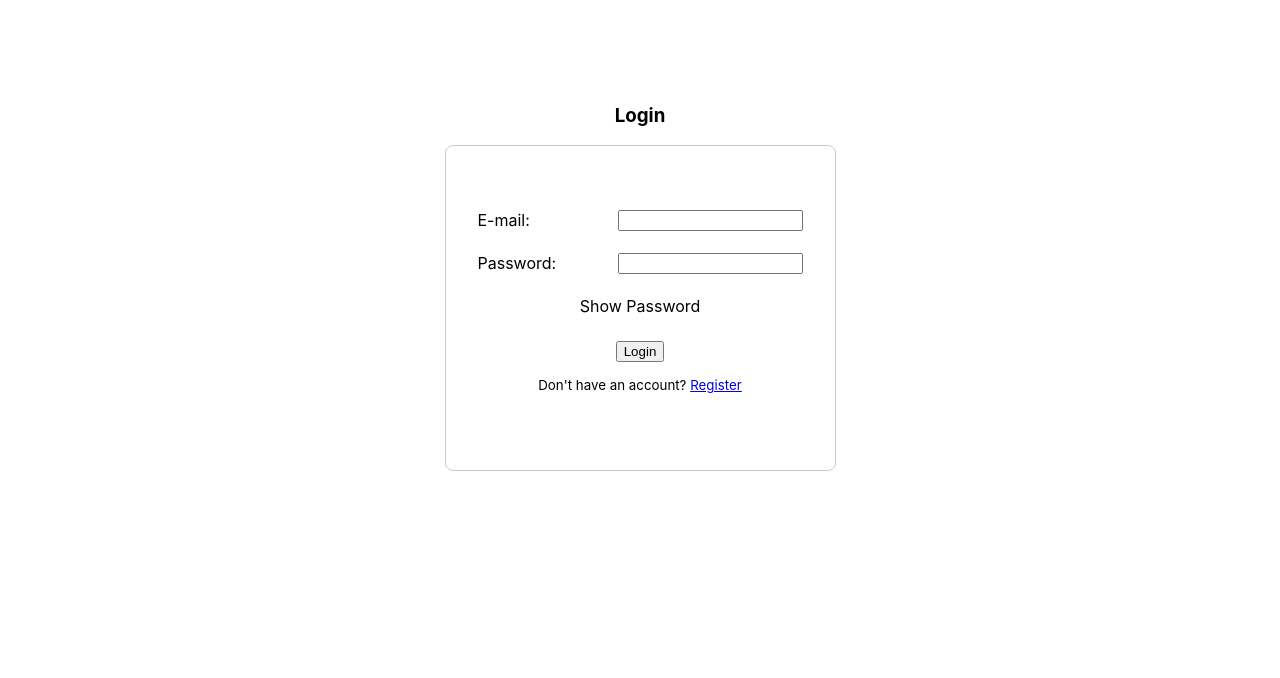
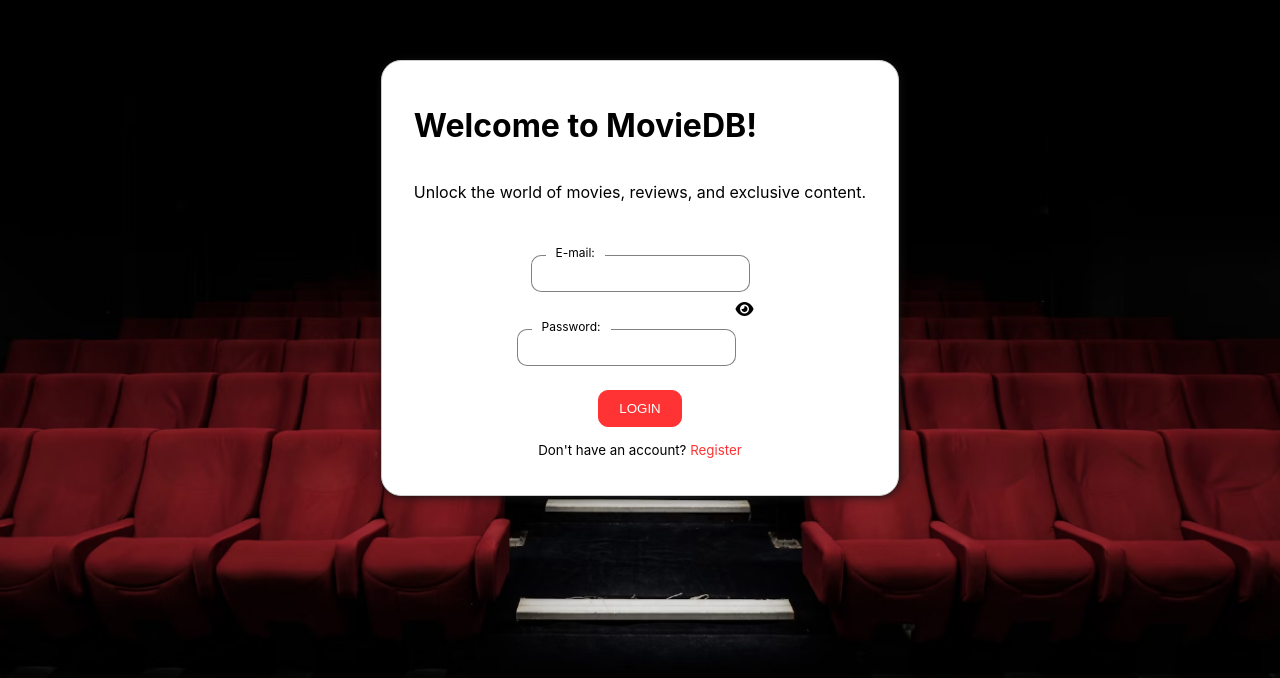
Before and after one commit to FrancAlvenn/ADT313, a React (Create React App) app: page / in a window 1280 px wide. Shown: the part 122-800 px from the top of the page. Built offline with nearby package versions, Linux system fonts and the light colour scheme.

Commit message:
Admin Login and Registration UI Update

```diff
--- a/package.json
+++ b/package.json
@@ -3,6 +3,7 @@
   "version": "0.1.0",
   "private": true,
   "dependencies": {
+    "@fortawesome/fontawesome-free": "^6.6.0",
     "@testing-library/jest-dom": "^5.17.0",
     "@testing-library/react": "^13.4.0",
     "@testing-library/user-event": "^13.5.0",
--- a/src/App.js
+++ b/src/App.js
@@ -6,6 +6,8 @@
 import Dashboard from './pages/Main/Dashboard/Dashboard';
 import Main from './pages/Main/Main';
 import Register from './pages/Public/Register/Register';
+import '@fortawesome/fontawesome-free/css/all.min.css';
+
 
 const router = createBrowserRouter([
   {
--- a/src/index.css
+++ b/src/index.css
@@ -1,6 +1,6 @@
 body {
   margin: 0;
-  font-family: -apple-system, BlinkMacSystemFont, 'Segoe UI', 'Roboto', 'Oxygen',
+  font-family: -apple-system, BlinkMacSystemFont, 'Inter', 'Segoe UI', 'Roboto', 'Oxygen',
     'Ubuntu', 'Cantarell', 'Fira Sans', 'Droid Sans', 'Helvetica Neue',
     sans-serif;
   -webkit-font-smoothing: antialiased;
--- a/src/pages/Public/Login/Login.css
+++ b/src/pages/Public/Login/Login.css
@@ -4,30 +4,94 @@
   justify-content: center;
   align-items: center;
   height: 100vh;
+  background-image: url(../../../../public/background.png);
+  background-size: cover;
+  object-fit: cover;
+  background-position: center;
+  z-index: -1;
 }
 
 .form-container {
+  max-width: 500px;
   padding: 4rem 2rem;
   border: 1px solid #ccc;
-  border-radius: 0.5rem;
+  border-radius: 20px;
   display: flex;
   flex-direction: column;
   justify-content: center;
   align-items: center;
+  background-color: hsla(0, 0%, 100%,1);
+  box-shadow: 1px 1px 10px hsl(0, 0%, 7%);
 }
+
+.login-header{
+  display: flex;
+  flex-direction: column;
+}
+
+.login-header h1{
+  font-size: 2rem;
+  width: fill;
+}
+
+.login-header p{
+  width: fill;
+
+}
+
 .form-container > div {
+  width: fill;
   margin-bottom: 12px;
 }
 
 .form-group {
   display: flex;
+  flex-direction: column;
+  gap: 10px;
+}
+
+
+input{
+  width: fill;
+  padding: 10px 20px;
+  border: 1px solid hsla(0, 0%, 49%, 0.966);
+  border-radius: 10px;
+}
+
+#icon-toggle{
+  float: right;
+  margin-top: -28px;
+  margin-right: 10px;
+  position: relative;
+  z-index: 2;
+}
+
+button{
+  width: fill;
+  padding: 10px 20px;
+  background-color: hsl(0, 100%, 60%);
+  border: 1px solid hsl(0, 100%, 60%);
+  border-radius: 10px;
+  color: white;
+}
+
+a{
+  text-decoration: none;
+  color: hsl(0, 100%, 60%);
 }
 
 .form-group label {
-  width: 70px;
-  margin-right: 8px;
-  text-align: left;
+  width: fit-content !important;
+  padding: 0px 10px;
+  position: relative;
+  left: 15px;
+  top: 15px;
+  font-size: 12px;
+  pointer-events: none;
+  transition: all 0.3s;
+  background-color: white;
 }
+
 .errors {
   color: red;
   font-size: 12px;
--- a/src/pages/Public/Login/Login.jsx
+++ b/src/pages/Public/Login/Login.jsx
@@ -71,45 +71,37 @@
   return (
     <div className='Login'>
       <div className='main-container'>
-        <h3>Login</h3>
+        <div className="background"></div>
         <form>
           <div className='form-container'>
+
+            <div className='login-header'>
+              <h1>Welcome to MovieDB!</h1>
+              <p>Unlock the world of movies, reviews, and exclusive content.</p>
+            </div>
+
             <div>
               <div className='form-group'>
                 <label>E-mail:</label>
-                <input
-                  type='text'
-                  name='email'
-                  ref={emailRef}
-                  onChange={(e) => handleOnChange(e, 'email')}
-                />
+                <input type='text' name='email' ref={emailRef} onChange={(e) => handleOnChange(e, 'email')}/>
               </div>
-              {debounceState && isFieldsDirty && email == '' && (
-                <span className='errors'>This field is required</span>
-              )}
+              {debounceState && isFieldsDirty && email == '' && (<span className='errors'>This field is required</span>)}
             </div>
+
             <div>
               <div className='form-group'>
                 <label>Password:</label>
-                <input
-                  type={isShowPassword ? 'text' : 'password'}
-                  name='password'
-                  ref={passwordRef}
-                  onChange={(e) => handleOnChange(e, 'password')}
-                />
+                <div>
+                  <input type={isShowPassword ? 'text' : 'password'} name='password' ref={passwordRef} onChange={(e) => handleOnChange(e, 'password')}/>
+                  <span className={`fas ${isShowPassword ? 'fa-eye-slash' : 'fa-eye'}` } id='icon-toggle' onClick={handleShowPassword} />
+                </div>
               </div>
-              {debounceState && isFieldsDirty && password == '' && (
-                <span className='errors'>This field is required</span>
-              )}
-            </div>
-            <div className='show-password' onClick={handleShowPassword}>
-              {isShowPassword ? 'Hide' : 'Show'} Password
+              {debounceState && isFieldsDirty && password == '' && (<span className='errors'>This field is required</span>)}
             </div>
 
+
             <div className='submit-container'>
-              <button
-                type='button'
-                disabled={status === 'loading'}
+              <button type='button' disabled={status === 'loading'}
                 onClick={() => {
                   if (status === 'loading') {
                     return;
@@ -131,7 +123,7 @@
                   }
                 }}
               >
-                {status === 'idle' ? 'Login' : 'Loading'}
+                {status === 'idle' ? 'LOGIN' : 'LOADING'}
               </button>
             </div>
             <div className='register-container'>
--- a/src/pages/Public/Register/Register.css
+++ b/src/pages/Public/Register/Register.css
@@ -4,32 +4,93 @@
   justify-content: center;
   align-items: center;
   height: 100vh;
-
+  background-image: url(../../../../public/background.png);
+  background-size: cover;
+  object-fit: cover;
+  background-position: center;
+  z-index: -1;
 }
 
 .form-container {
-    padding: 4rem 2rem;
+  max-width: 500px;
+  padding: 1.5rem 2rem;
   border: 1px solid #ccc;
-    border-radius: 0.5rem;
+  border-radius: 20px;
   display: flex;
   flex-direction: column;
   justify-content: center;
   align-items: center;
+  background-color: hsla(0, 0%, 100%,1);
+  box-shadow: 1px 1px 10px hsl(0, 0%, 7%);
 }
+
+.register-header{
+  display: flex;
+  flex-direction: column;
+}
+
+.register-header h1{
+  font-size: 2rem;
+  margin: 0;
+  width: fill;
+}
+
+.register-header p{
+  width: fill;
+  margin: 0;
+}
+
 .form-container > div {
-    margin-bottom: 12px;
+  width: fill;
 }
 
 .form-group {
   display: flex;
-    margin-bottom: 10px;
+  flex-direction: column;
+}
+
+
+input{
+  width: fill;
+  padding: 10px 20px;
+  border: 1px solid hsla(0, 0%, 49%, 0.966);
+  border-radius: 10px;
+}
+
+#icon-toggle{
+  float: right;
+  margin-top: -28px;
+  margin-right: 10px;
+  position: relative;
+  z-index: 2;
+}
+
+button{
+  width: fill;
+  padding: 10px 20px;
+  background-color: hsl(0, 100%, 60%);
+  border: 1px solid hsl(0, 100%, 60%);
+  border-radius: 10px;
+  color: white;
+}
+
+a{
+  text-decoration: none;
+  color: hsl(0, 100%, 60%);
 }
 
 .form-group label {
-    width: 130px;
-    margin-right: 10px;
-    text-align: left;
+  width: fit-content !important;
+  padding: 0px 10px;
+  position: relative;
+  left: 15px;
+  top: 15px;
+  font-size: 12px;
+  pointer-events: none;
+  transition: all 0.3s;
+  background-color: white;
 }
+
 .errors {
   color: red;
   font-size: 12px;
--- a/src/pages/Public/Register/Register.jsx
+++ b/src/pages/Public/Register/Register.jsx
@@ -102,88 +102,69 @@
   return (
     <div className='Register'>
       <div className='main-container'>
-        <h3>Register</h3>
+
         <form>
           <div className='form-container'>
+            <div className='register-header'>
+              <h1>Welcome to MovieDB!</h1>
+              <p>Unlock the world of movies, reviews, and exclusive content.</p>
+            </div>
             <div>
+
               <div>
                 <div className='form-group'>
                   <label>First Name:</label>
-                <input
-                  type='text'
-                  name='firstName'
-                  ref={firstNameRef}
-                  onChange={(e) => handleOnChange(e, 'firstName')}
-                />
+                  <input type='text' name='firstName' ref={firstNameRef} onChange={(e) => handleOnChange(e, 'firstName')}/>
                 </div>
                 {debounceState && isFieldsDirty && firstName == '' && (
                   <span className='errors'>This field is required</span>
                 )}
               </div>
+
               <div>
                 <div className='form-group'>
                   <label>Middle Name:</label>
-                <input
-                  type='text'
-                  name='middleName'
-                  ref={middleNameRef}
-                  onChange={(e) => handleOnChange(e, 'middleName')}
-                />
+                  <input type='text' name='middleName' ref={middleNameRef} onChange={(e) => handleOnChange(e, 'middleName')} />
                 </div>
                 {debounceState && isFieldsDirty && middleName == '' && (
                   <span className='errors'>This field is required</span>
                 )}
               </div>
+
               <div>
                 <div className='form-group'>
                   <label>Last Name:</label>
-                <input
-                  type='text'
-                  name='lastName'
-                  ref={lastNameRef}
-                  onChange={(e) => handleOnChange(e, 'lastName')}
-                />
+                  <input type='text' name='lastName' ref={lastNameRef} onChange={(e) => handleOnChange(e, 'lastName')} />
                 </div>
                 {debounceState && isFieldsDirty && lastName == '' && (
                   <span className='errors'>This field is required</span>
                 )}
               </div>
+
               <div>
                 <div className='form-group'>
                   <label>Contact Number:</label>
-                <input
-                  type='text'
-                  name='contactNo'
-                  ref={contactNoRef}
-                  onChange={(e) => handleOnChange(e, 'contactNo')}
-                />
+                  <input type='text' name='contactNo' ref={contactNoRef} onChange={(e) => handleOnChange(e, 'contactNo')} />
                 </div>
                 {debounceState && isFieldsDirty && contactNo == '' && (
                   <span className='errors'>This field is required</span>
                 )}
               </div>
+
               <div>
                 <div className='form-group'>
                   <label>Role:</label>
-                <input
-                  type='text'
-                  name='role'
-                  ref={roleRef}
-                  onChange={(e) => handleOnChange(e, 'role')}
-                />
+                  <input type='text' name='role' ref={roleRef} onChange={(e) => handleOnChange(e, 'role')} />
                 </div>
                 {debounceState && isFieldsDirty && role == '' && (
                   <span className='errors'>This field is required</span>
                 )}
               </div>
+
+              <div>
                 <div className='form-group'>
                   <label>Email:</label>
-                <input
-                  type='text'
-                  name='email'
-                  ref={emailRef}
-                  onChange={(e) => handleOnChange(e, 'email')}
-                />
+                  <input type='text' name='email' ref={emailRef} onChange={(e) => handleOnChange(e, 'email')} />
                   </div>
                   {debounceState && isFieldsDirty && email == '' && (
                     <span className='errors'>This field is required</span>
@@ -192,19 +173,15 @@
                 <div>
                   <div className='form-group'>
                     <label>Password:</label>
-                <input
-                  type={isShowPassword ? 'text' : 'password'}
-                  name='password'
-                  ref={passwordRef}
-                  onChange={(e) => handleOnChange(e, 'password')}
-                />
+                    <div>
+                      <input type={isShowPassword ? 'text' : 'password'} name='password' ref={passwordRef} onChange={(e) => handleOnChange(e, 'password')} />
+                      <span className={`fas ${isShowPassword ? 'fa-eye-slash' : 'fa-eye'}` } id='icon-toggle' onClick={handleShowPassword} />
+                    </div>
                   </div>
                   {debounceState && isFieldsDirty && password == '' && (
                     <span className='errors'>This field is required</span>
                   )}
                 </div>
-            <div className='show-password' onClick={handleShowPassword}>
-              {isShowPassword ? 'Hide' : 'Show'} Password
               </div>
 
               <div className='submit-container'>
@@ -236,7 +213,7 @@
                 </button>
               </div>
               <div className='register-container'>
-              <span><small>Already have an account?<a href='/'>Login</a></small></span>
+                <span><small>Already have an account? <a href='/'>Login</a></small></span>
             </div>
           </div>
         </form>
```
Also changed, not shown: public/background.png (added), 1 other file (tests, documents, lock files or other folders). Lines whose indentation alone changed are shown as unchanged.
